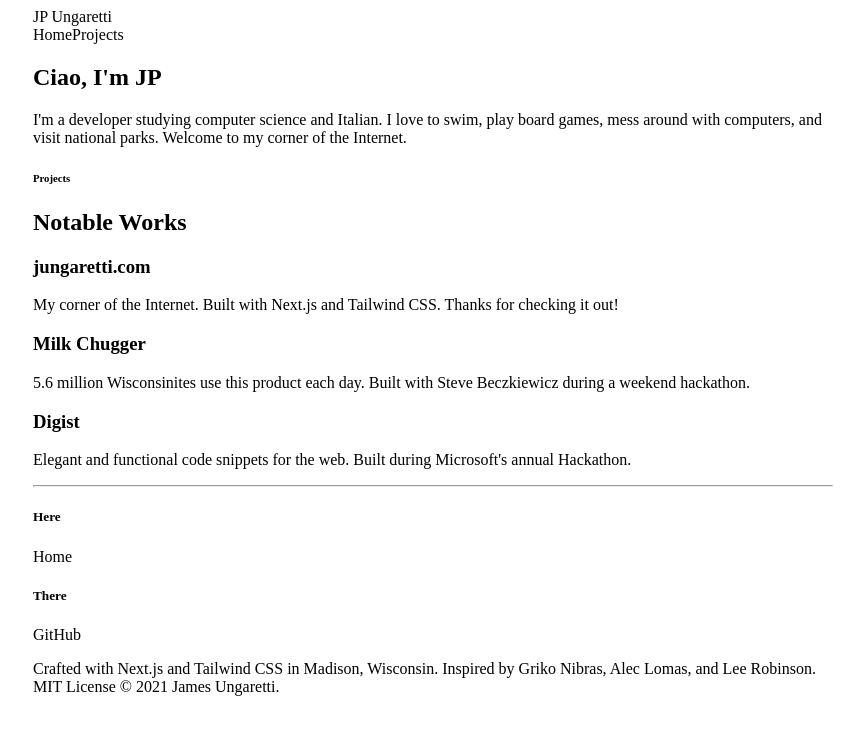
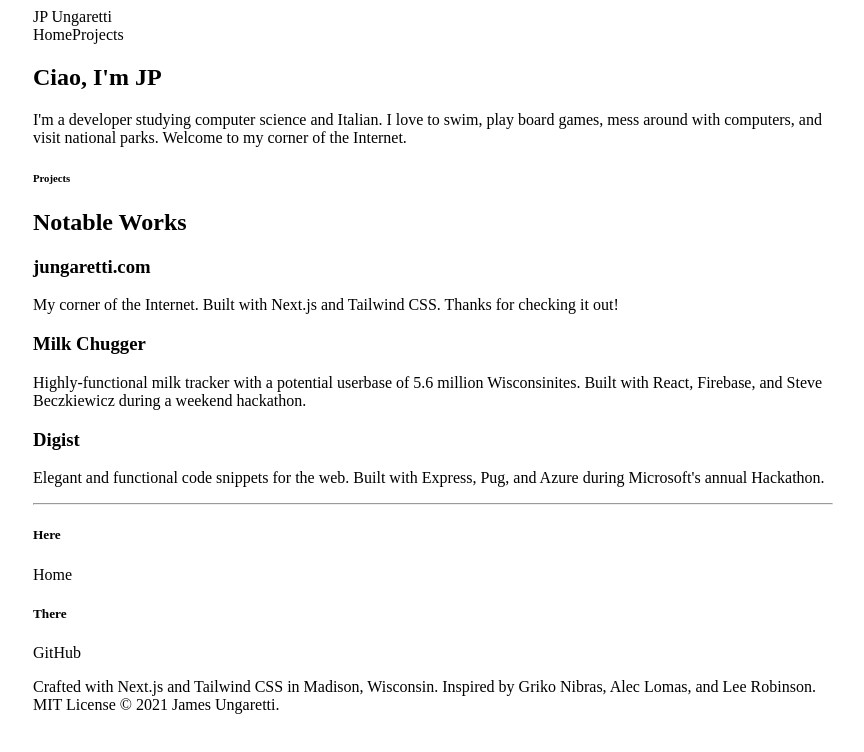
Before and after one commit to sbeczkiewicz/jungaretti.com, a Next.js app: page / in a window 1280 px wide. Shown: the top 752 px of the page, without its empty margins (207-1071 px from the left). Built offline with nearby package versions, Linux system fonts and the light colour scheme.

Commit message:
Pass projects as a static prop

```diff
--- a/src/pages/index.js
+++ b/src/pages/index.js
@@ -5,7 +5,7 @@ import Footer from "../sections/Footer";
 import Header from "../sections/Header";
 import Welcome from "../sections/Welcome";
 
-export default function Home() {
+export default function Home({ projects }) {
   return (
     <div>
       <Head>
@@ -32,18 +32,9 @@ export default function Home() {
         <section className="container my-6">
           <Heading title="Notable Works" subtitle="Projects" />
           <div className="mt-4 space-y-4">
-            <Project
-              title="jungaretti.com"
-              description="My corner of the Internet. Built with Next.js and Tailwind CSS. Thanks for checking it out!"
-            />
-            <Project
-              title="Milk Chugger"
-              description="5.6 million Wisconsinites use this product each day. Built with Steve Beczkiewicz during a weekend hackathon."
-            />
-            <Project
-              title="Digist"
-              description="Elegant and functional code snippets for the web. Built during Microsoft's annual Hackathon."
-            />
+            {projects.map(({ title, description }, key) => (
+              <Project title={title} description={description} key={key} />
+            ))}
           </div>
         </section>
       </main>
@@ -51,3 +42,47 @@ export default function Home() {
     </div>
   );
 }
+
+export async function getStaticProps(context) {
+  const projects = [
+    {
+      title: "jungaretti.com",
+      description:
+        "My corner of the Internet. Built with Next.js and Tailwind CSS. Thanks for checking it out!",
+      links: [
+        {
+          title: "Repository",
+          href: "https://github.com/jungaretti/jungaretti.com",
+        },
+      ],
+    },
+    {
+      title: "Milk Chugger",
+      description:
+        "Highly-functional milk tracker with a potential userbase  of 5.6 million Wisconsinites. Built with React, Firebase, and Steve Beczkiewicz during a weekend hackathon.",
+      links: [
+        {
+          title: "Repository",
+          href: "https://github.com/jungaretti/milk-chugger",
+        },
+      ],
+    },
+    {
+      title: "Digist",
+      description:
+        "Elegant and functional code snippets for the web. Built with Express, Pug, and Azure during Microsoft's annual Hackathon.",
+      links: [
+        {
+          title: "Repository",
+          href: "https://github.com/jungaretti/digist",
+        },
+      ],
+    },
+  ];
+
+  return {
+    props: {
+      projects,
+    },
+  };
+}
```
